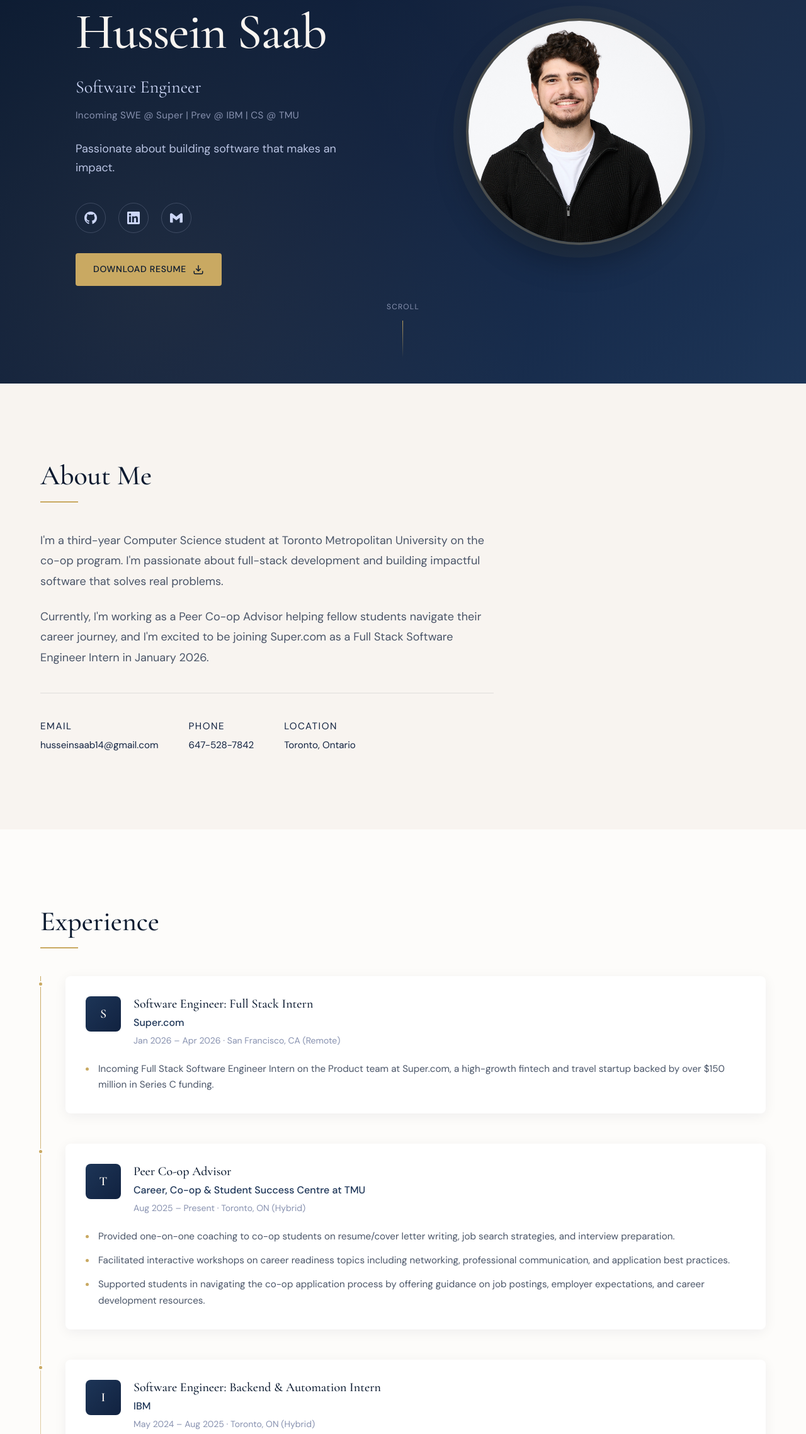
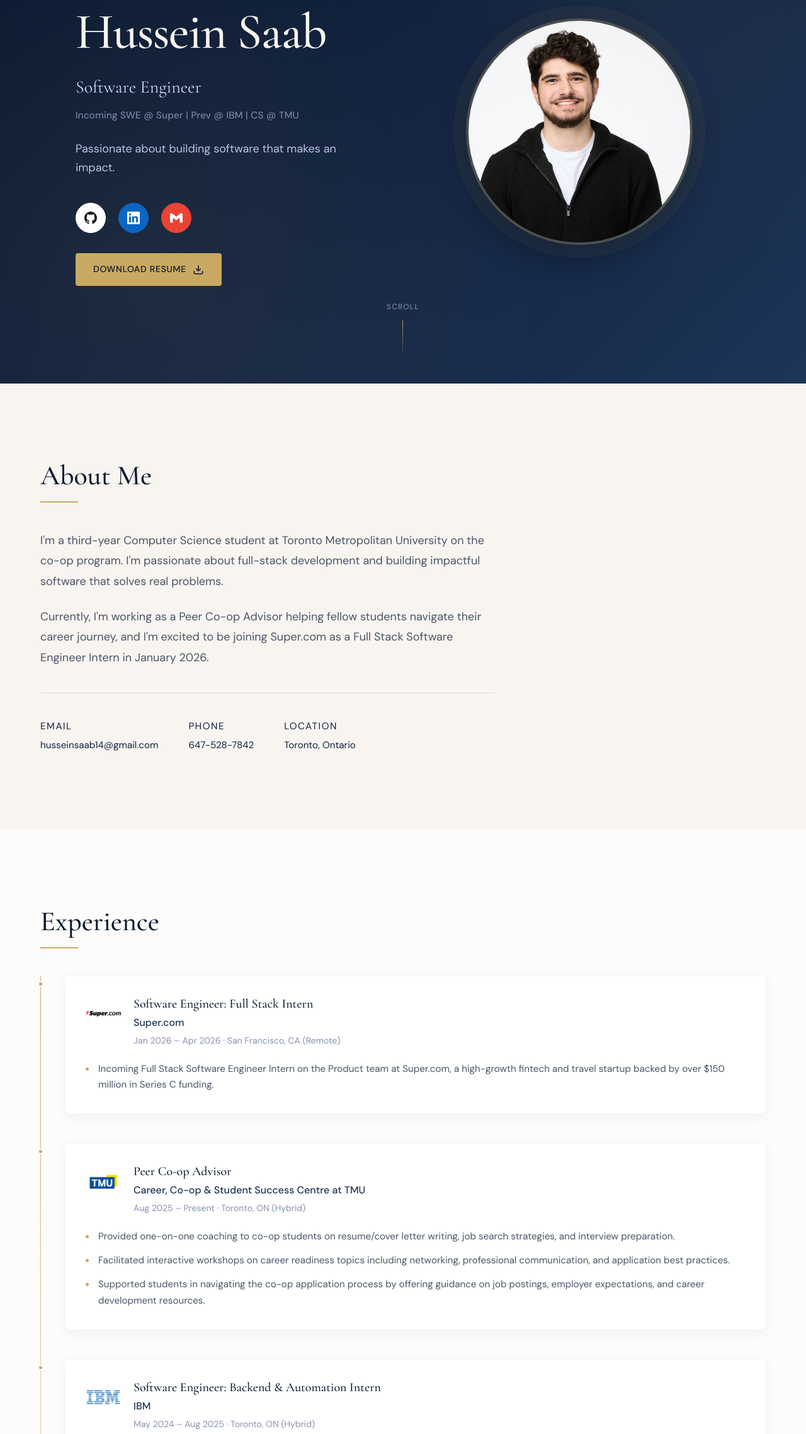
Before and after one commit to husaab/personalwebsite, a plain HTML site: page index.html in a window 1280 px wide. Shown: the part 191-2468 px from the top of the page at 63% size. Drawn offline with nearby package versions, Linux system fonts and the light colour scheme.

Commit message:
feat: push up changes so far

```diff
--- a/css/styles.css
+++ b/css/styles.css
@@ -280,15 +280,51 @@ a {
 }
 
 .hero-link:hover {
-    background: var(--gold);
-    border-color: var(--gold);
-    color: var(--navy-900);
     transform: translateY(-3px);
 }
 
 .hero-link svg {
     width: 20px;
     height: 20px;
+}
+
+/* GitHub - Black & White */
+.hero-link-github {
+    background: #ffffff;
+    border-color: #ffffff;
+    color: #181717;
+}
+
+.hero-link-github:hover {
+    background: #181717;
+    border-color: #181717;
+    color: #ffffff;
+}
+
+/* LinkedIn - Blue & White */
+.hero-link-linkedin {
+    background: #0A66C2;
+    border-color: #0A66C2;
+    color: #ffffff;
+}
+
+.hero-link-linkedin:hover {
+    background: #004182;
+    border-color: #004182;
+    color: #ffffff;
+}
+
+/* Email/Gmail - Red & White */
+.hero-link-email {
+    background: #EA4335;
+    border-color: #EA4335;
+    color: #ffffff;
+}
+
+.hero-link-email:hover {
+    background: #c5221f;
+    border-color: #c5221f;
+    color: #ffffff;
 }
 
 /* Hero Image */
--- a/index.html
+++ b/index.html
@@ -46,17 +46,17 @@
                 <p class="hero-description">Passionate about building software that makes an impact.</p>
 
                 <div class="hero-links">
-                    <a href="https://github.com/husaab" target="_blank" rel="noopener noreferrer" class="hero-link" aria-label="GitHub">
+                    <a href="https://github.com/husaab" target="_blank" rel="noopener noreferrer" class="hero-link hero-link-github" aria-label="GitHub">
                         <svg viewBox="0 0 24 24" fill="currentColor" width="24" height="24">
                             <path d="M12 0c-6.626 0-12 5.373-12 12 0 5.302 3.438 9.8 8.207 11.387.599.111.793-.261.793-.577v-2.234c-3.338.726-4.033-1.416-4.033-1.416-.546-1.387-1.333-1.756-1.333-1.756-1.089-.745.083-.729.083-.729 1.205.084 1.839 1.237 1.839 1.237 1.07 1.834 2.807 1.304 3.492.997.107-.775.418-1.305.762-1.604-2.665-.305-5.467-1.334-5.467-5.931 0-1.311.469-2.381 1.236-3.221-.124-.303-.535-1.524.117-3.176 0 0 1.008-.322 3.301 1.23.957-.266 1.983-.399 3.003-.404 1.02.005 2.047.138 3.006.404 2.291-1.552 3.297-1.23 3.297-1.23.653 1.653.242 2.874.118 3.176.77.84 1.235 1.911 1.235 3.221 0 4.609-2.807 5.624-5.479 5.921.43.372.823 1.102.823 2.222v3.293c0 .319.192.694.801.576 4.765-1.589 8.199-6.086 8.199-11.386 0-6.627-5.373-12-12-12z"/>
                         </svg>
                     </a>
-                    <a href="https://www.linkedin.com/in/huss-saab/" target="_blank" rel="noopener noreferrer" class="hero-link" aria-label="LinkedIn">
+                    <a href="https://www.linkedin.com/in/huss-saab/" target="_blank" rel="noopener noreferrer" class="hero-link hero-link-linkedin" aria-label="LinkedIn">
                         <svg viewBox="0 0 24 24" fill="currentColor" width="24" height="24">
                             <path d="M20.447 20.452h-3.554v-5.569c0-1.328-.027-3.037-1.852-3.037-1.853 0-2.136 1.445-2.136 2.939v5.667H9.351V9h3.414v1.561h.046c.477-.9 1.637-1.85 3.37-1.85 3.601 0 4.267 2.37 4.267 5.455v6.286zM5.337 7.433c-1.144 0-2.063-.926-2.063-2.065 0-1.138.92-2.063 2.063-2.063 1.14 0 2.064.925 2.064 2.063 0 1.139-.925 2.065-2.064 2.065zm1.782 13.019H3.555V9h3.564v11.452zM22.225 0H1.771C.792 0 0 .774 0 1.729v20.542C0 23.227.792 24 1.771 24h20.451C23.2 24 24 23.227 24 22.271V1.729C24 .774 23.2 0 22.222 0h.003z"/>
                         </svg>
                     </a>
-                    <a href="mailto:husseinsaab14@gmail.com" class="hero-link" aria-label="Email">
+                    <a href="mailto:husseinsaab14@gmail.com" class="hero-link hero-link-email" aria-label="Email">
                         <svg viewBox="0 0 24 24" fill="currentColor" width="24" height="24">
                             <path d="M24 5.457v13.909c0 .904-.732 1.636-1.636 1.636h-3.819V11.73L12 16.64l-6.545-4.91v9.273H1.636A1.636 1.636 0 0 1 0 19.366V5.457c0-2.023 2.309-3.178 3.927-1.964L5.455 4.64 12 9.548l6.545-4.91 1.528-1.145C21.69 2.28 24 3.434 24 5.457z"/>
                         </svg>
@@ -129,7 +129,7 @@
                         <div class="experience-header">
                             <div class="experience-logo">
                                 <!-- LOGO: super.com - Replace with Super.com logo -->
-                                <div class="logo-placeholder" data-company="super">S</div>
+                                <img src="images/superlogo.png" alt="Super.com" class="company-logo">
                             </div>
                             <div class="experience-info">
                                 <h3 class="experience-title">Software Engineer: Full Stack Intern</h3>
@@ -150,7 +150,7 @@
                         <div class="experience-header">
                             <div class="experience-logo">
                                 <!-- LOGO: tmu-career - Replace with TMU Career Centre logo -->
-                                <div class="logo-placeholder" data-company="tmu">T</div>
+                                <img src="images/TMU-Mobile-AppIcon.png" alt="TMU" class="company-logo">
                             </div>
                             <div class="experience-info">
                                 <h3 class="experience-title">Peer Co-op Advisor</h3>
@@ -172,8 +172,7 @@
                     <div class="timeline-content">
                         <div class="experience-header">
                             <div class="experience-logo">
-                                <!-- LOGO: ibm - Replace with IBM logo -->
-                                <div class="logo-placeholder" data-company="ibm">I</div>
+                                <img src="images/ibmlogo.png" alt="IBM" class="company-logo">
                             </div>
                             <div class="experience-info">
                                 <h3 class="experience-title">Software Engineer: Backend & Automation Intern</h3>
@@ -197,7 +196,7 @@
                         <div class="experience-header">
                             <div class="experience-logo">
                                 <!-- LOGO: myaipathway - Replace with myAIpathway logo -->
-                                <div class="logo-placeholder" data-company="myaipathway">M</div>
+                                <img src="images/myaipathwaylogo.png" alt="myaipathway" class="company-logo">
                             </div>
                             <div class="experience-info">
                                 <h3 class="experience-title">Software Engineer: Full Stack</h3>
@@ -225,7 +224,7 @@
             <div class="education-card">
                 <div class="education-logo">
                     <!-- LOGO: tmu-education - Replace with TMU logo -->
-                    <div class="logo-placeholder logo-placeholder-lg" data-company="tmu-edu">TMU</div>
+                    <img src="images/TMU-Mobile-AppIcon.png" alt="TMU" class="company-logo">
                 </div>
                 <div class="education-info">
                     <h3 class="education-school">Toronto Metropolitan University</h3>
@@ -248,9 +247,7 @@
             <div class="project-card">
                 <div class="project-image">
                     <!-- SCREENSHOT: schoolmule - Replace with SchoolMule screenshot -->
-                    <div class="project-placeholder">
-                        <span>Project Screenshot</span>
-                    </div>
+                    <img src="images/schoolmulelogo.jpg" alt="SchoolMule">
                 </div>
                 <div class="project-content">
                     <h3 class="project-title">SchoolMule</h3>
@@ -392,7 +389,7 @@
                     </div>
                 </div>
 
-                <form class="contact-form" id="contact-form" action="https://formspree.io/f/your-form-id" method="POST">
+                <form class="contact-form" id="contact-form" action="https://formspree.io/f/xyyrklkr" method="POST">
                     <div class="form-group">
                         <label for="name">Name</label>
                         <input type="text" id="name" name="name" required>
```
Also changed, not shown: images/ibmlogo.png (renamed from images/ibmlogopng.png), images/schoolmulelogo.jpg (added), images/superlogo.png (added).
